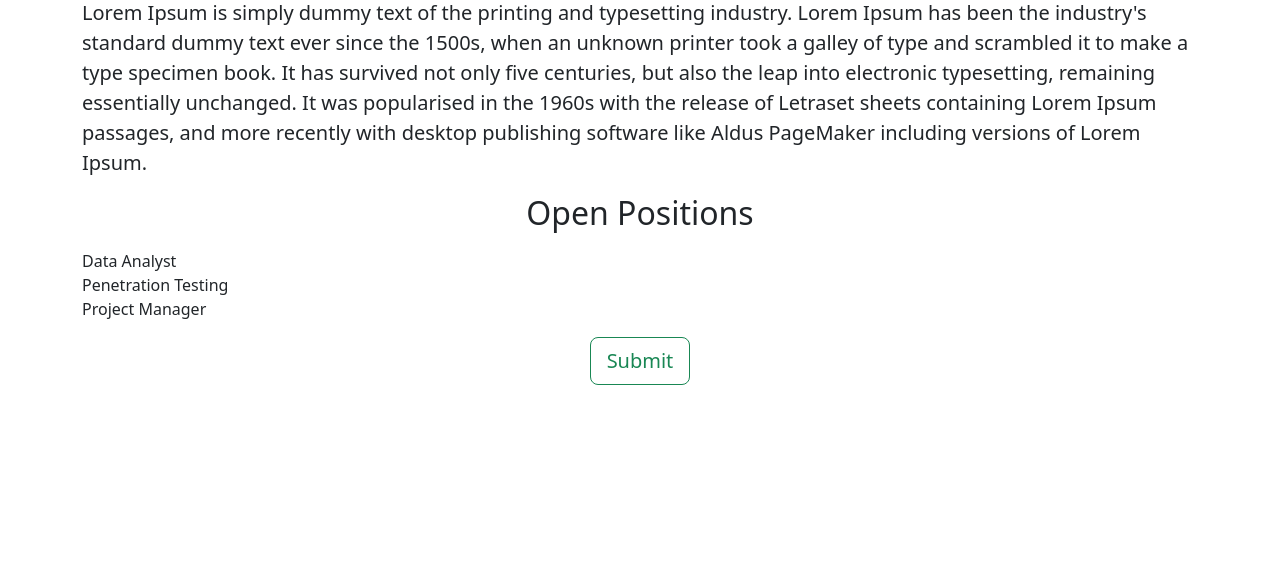
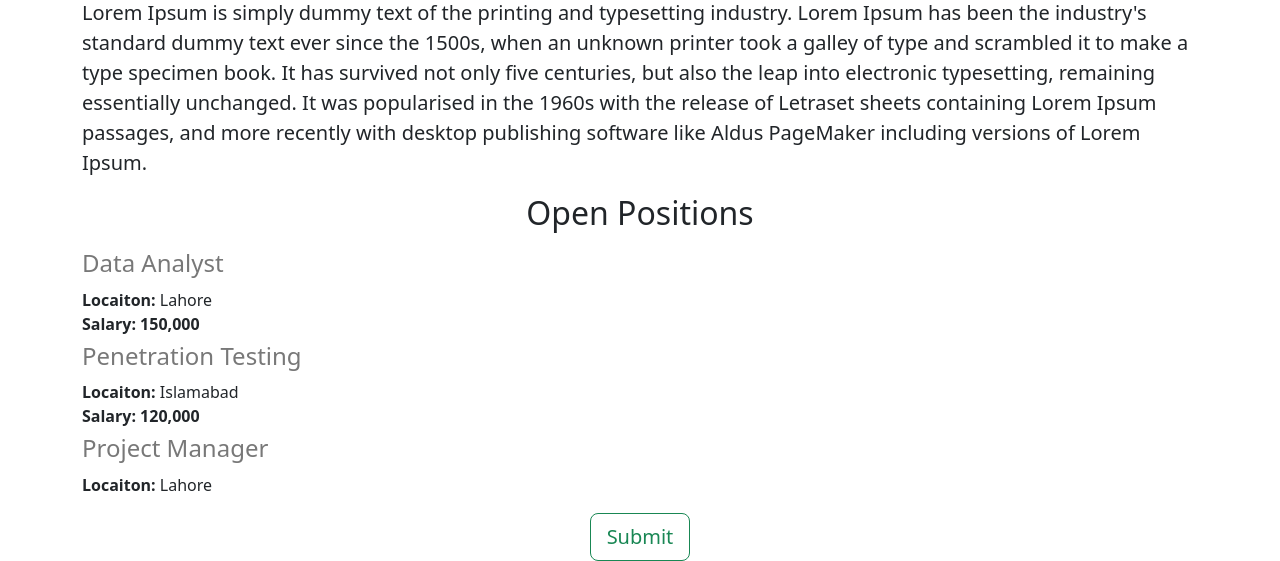
Before and after one commit to AleefBilal/Carrer-website-v2, a Flask app: page / in a window 1280 px wide. Shown: the part 504-1065 px from the top of the page. Before the commit the page ends 889 px from the top, so only its background shows below. Run offline with Flask 2, Linux system fonts and the light colour scheme.

Commit message:
Added "jobtitle.html" file

```diff
--- a/templates/home.html
+++ b/templates/home.html
@@ -21,7 +21,7 @@
     <h2 class="text-center">Open Positions</h2>
     <p class="lead text-center" >
     {% for job in jobs %}
-      <div> {{job['title']}} </div>
+      {% include 'jobtitle.html' %}
     {% endfor %}
 
     </p>
--- /dev/null
+++ b/templates/jobtitle.html
@@ -0,0 +1,8 @@
+   <div style = "margin-bottom: 10px; margin-top: 6px">
+        <h4 style = "color: rgb(120, 120, 120); margin-bottom:4px">{{job['title']}}</h4> </div>
+      <div>
+        <b> Locaiton: </b>{{job['Location']}} </div>
+      <div>
+        {% if 'Salary' in job %}
+        <b>Salary: {{job['Salary']}}</b> </div>
+        {% endif %}
```
